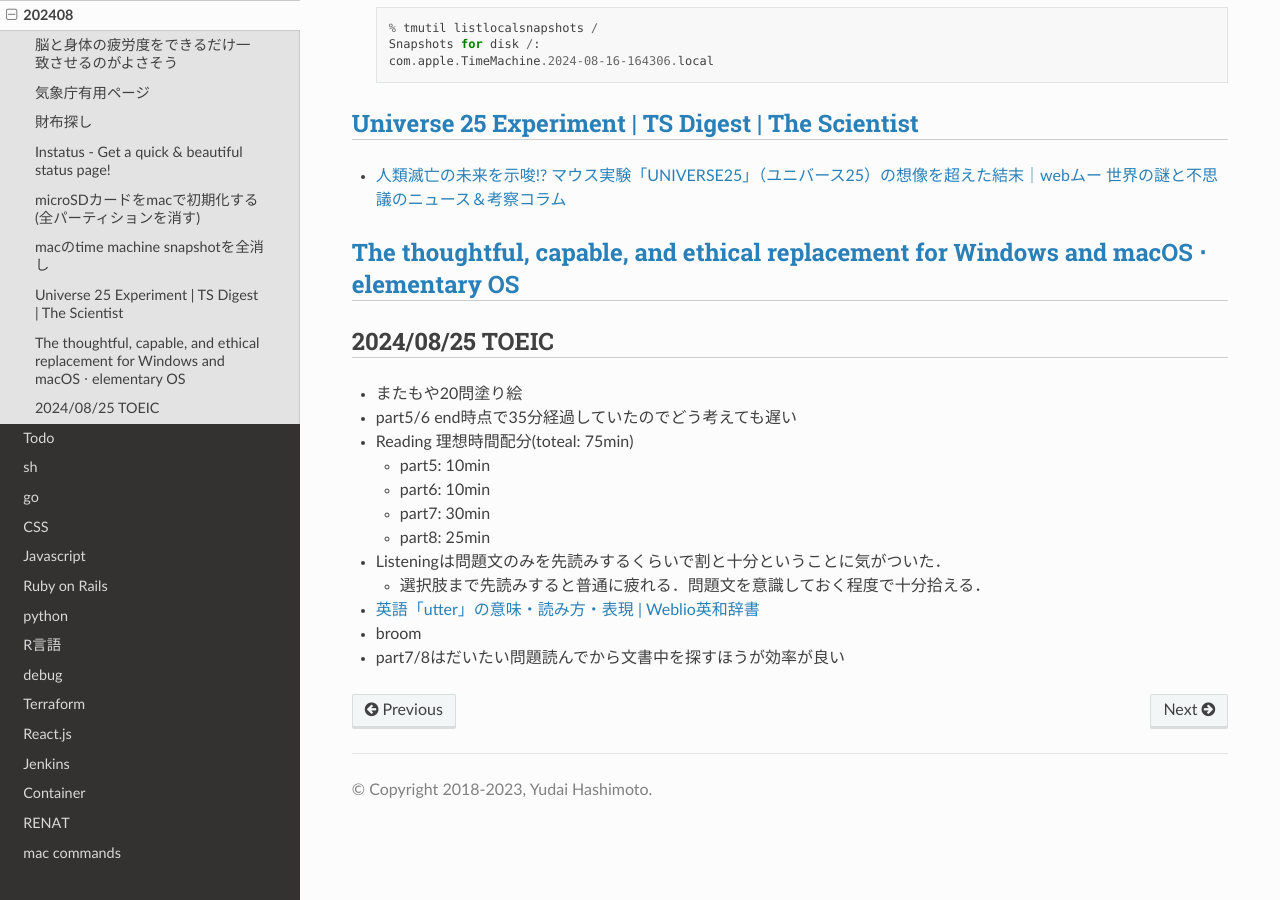
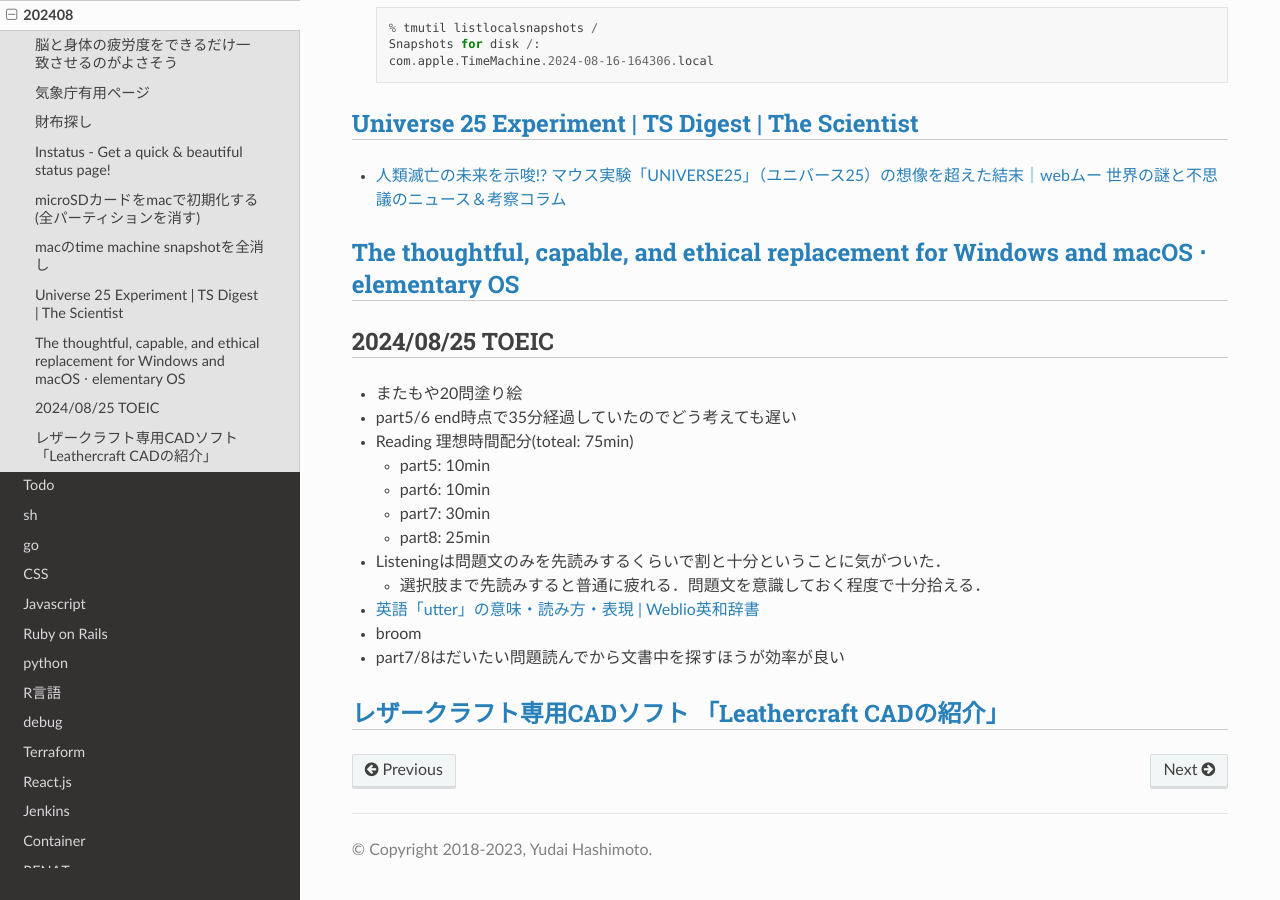
Before and after one commit to jp7fkf/JP7FKF-Warehouse, a Sphinx documentation site: the page built from source/dialy/202408.md, in a window 1280 px wide and 900 px high, scrolled down 1301 px. Built offline with Sphinx 7.4.7 and the Read the Docs theme 2.0.0, drawn with Linux system fonts in a browser that asks for light colours.

Commit message:
2024-08-26 19:12:12 JST

```diff
--- a/source/dialy/202408.md
+++ b/source/dialy/202408.md
@@ -67,3 +67,5 @@
 - [英語「utter」の意味・読み方・表現 | Weblio英和辞書](https://ejje.weblio.jp/content/utter)
 - broom
 - part7/8はだいたい問題読んでから文書中を探すほうが効率が良い
+
+## [レザークラフト専用CADソフト 「Leathercraft CADの紹介」](https://coffee-craft.net/leathercraft_cad)
```
